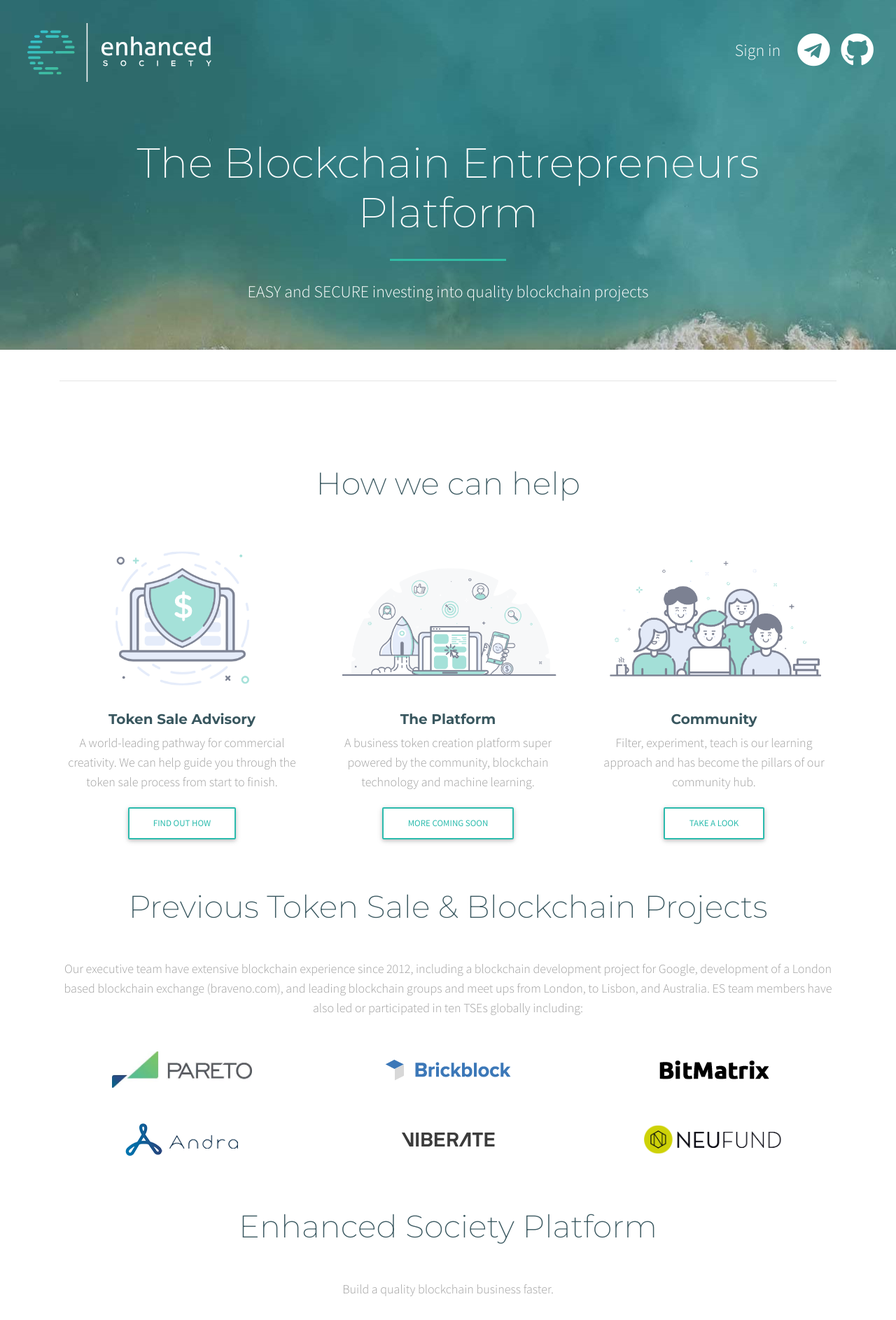
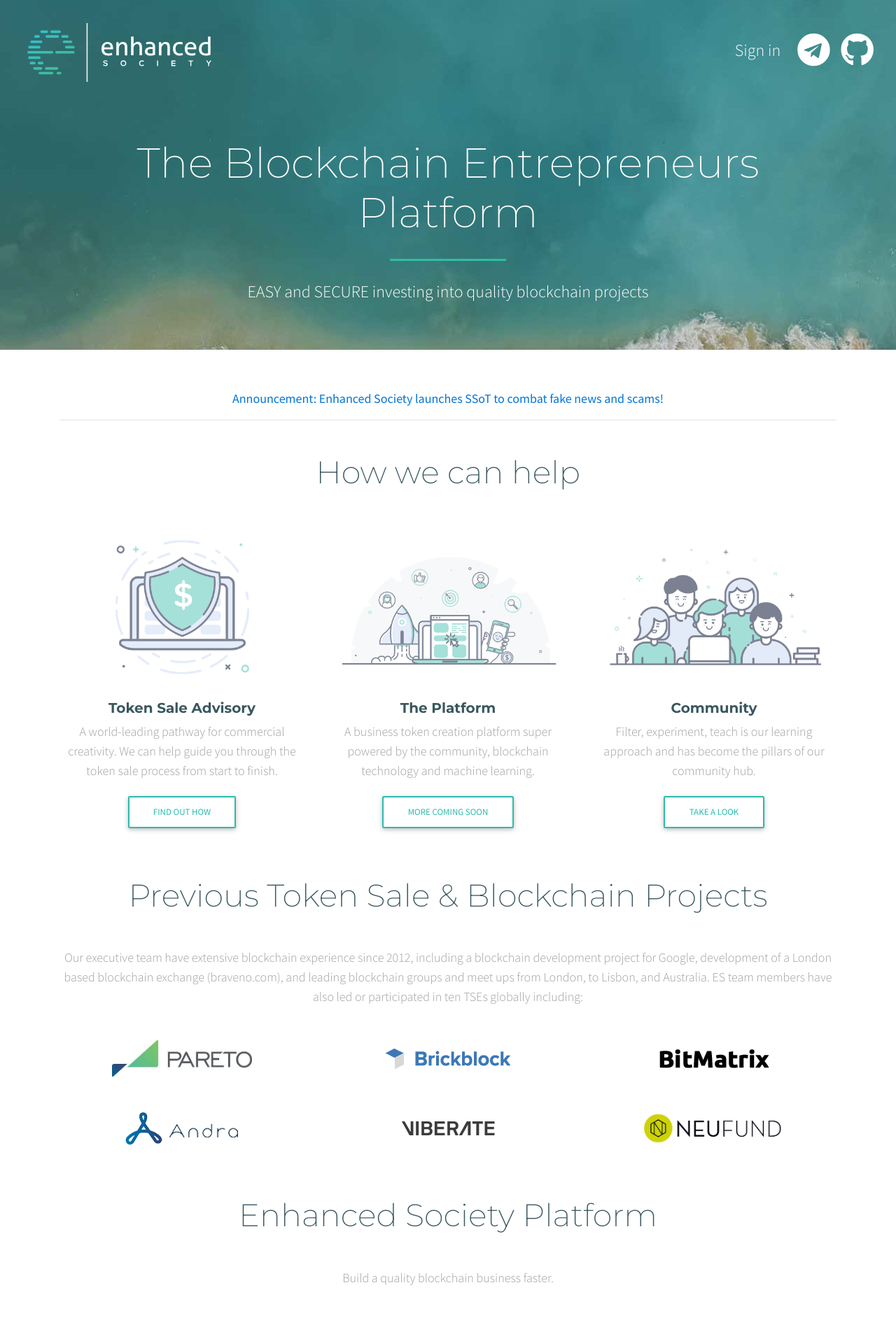
Before and after one commit to enhancedsociety/old-website, a Jekyll site: the page built from index.html, in a window 1280 px wide. Shown: the top 1887 px of the page at 70% size. Built offline with Jekyll 4.4.1, drawn with Linux system fonts in a browser that asks for light colours; nearby versions of some CDN libraries; a script that is not in the unit is left out.

Commit message:
fixing text

```diff
--- a/index.html
+++ b/index.html
@@ -8,10 +8,10 @@
 header_excerpt: EASY and SECURE investing into quality blockchain projects
 ---
 <div class="container text-center">
-			<p><strong><a href="https://enhancedsociety.com/ssot.html" class="white-text">Announcement: Enhanced Society launches SSoT to combat fake news and scams!</a></strong><p>
+	<br><br>
+			<p><strong><a href="https://enhancedsociety.com/ssot.html">Announcement: Enhanced Society launches SSoT to combat fake news and scams!</a></strong><p>
 			</p>
 	<hr />
-	<br><br>
 	<h2 class="my-5">How we can help</h2>
 	<div class="row">
 		<div class="col-md-4">
```
